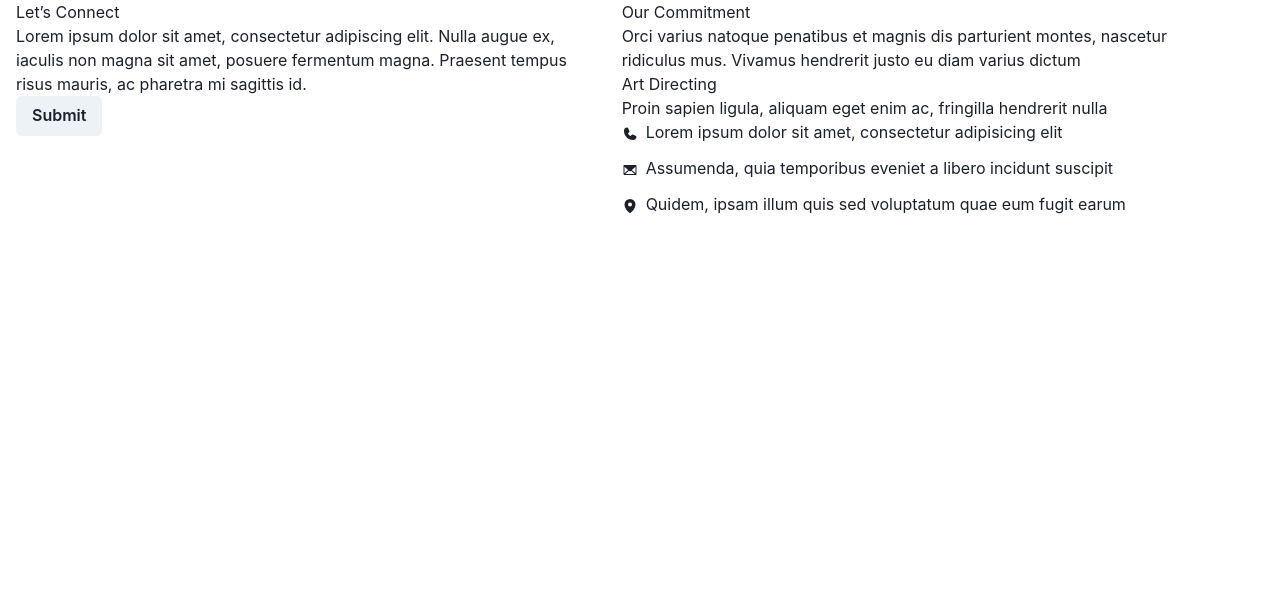
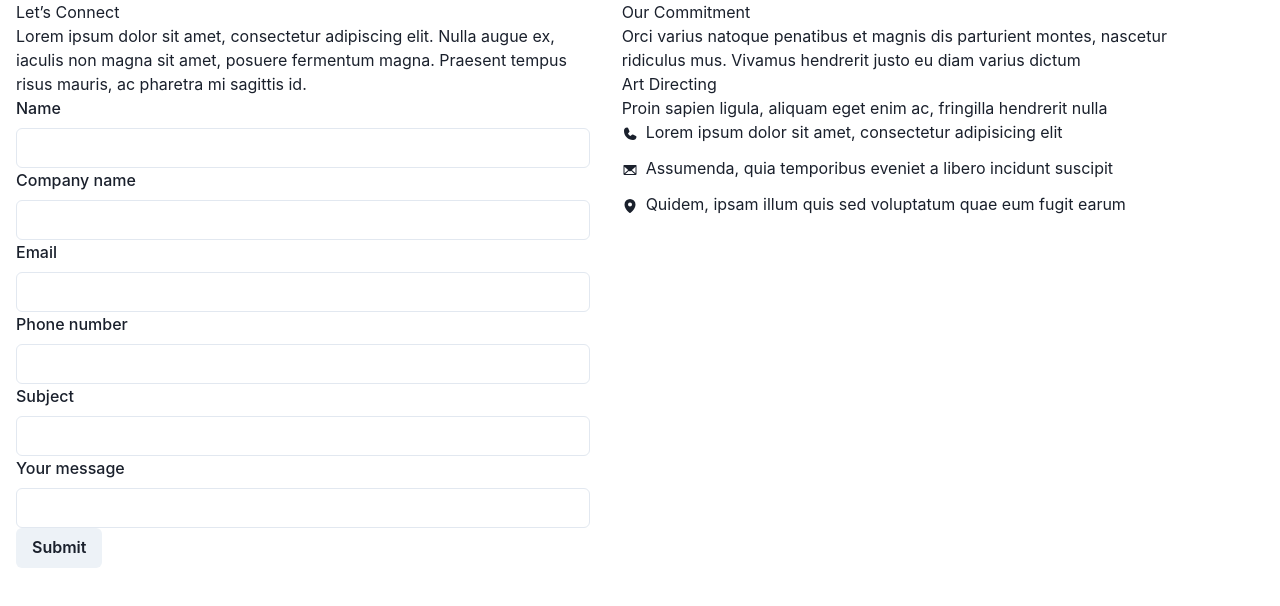
Before and after one commit to VivianeMayra/page-form, a React (Vite) app: page / in a window 1280 px wide. Shown: the top 606 px of the page. Built offline with nearby package versions, Linux system fonts and the light colour scheme.

Commit message:
Criação de componente para padronizar inputs

```diff
--- a/src/App.tsx
+++ b/src/App.tsx
@@ -1,6 +1,16 @@
-import { Box, Flex, Container, Text, Button } from "@chakra-ui/react"
-import { List, ListItem, ListIcon } from "@chakra-ui/react"
+import {
+  Box,
+  Flex,
+  Container,
+  Text,
+  Button,
+  List,
+  ListItem,
+  ListIcon,
+} from "@chakra-ui/react"
+
 import { Phone, Envelope, MapPin } from "@phosphor-icons/react"
+import { TextInput } from "./components/TextInput"
 
 export function App() {
   return (
@@ -16,6 +26,12 @@ export function App() {
           </Text>
         </Container>
         <Container>
+          <TextInput label="Name" type="text" />
+          <TextInput label="Company name" type="text" />
+          <TextInput label="Email" type="text" />
+          <TextInput label="Phone number" type="text" />
+          <TextInput label="Subject" type="text" />
+          <TextInput label="Your message" type="text" />
           <Button>Submit</Button>
         </Container>
       </Box>
--- /dev/null
+++ b/src/components/TextInput.tsx
@@ -0,0 +1,13 @@
+import { FormControl, FormLabel, Input } from "@chakra-ui/react"
+interface TextInputProps {
+  label: string
+  type: string
+}
+export function TextInput({ label, type }: TextInputProps) {
+  return (
+    <FormControl>
+      <FormLabel>{label}</FormLabel>
+      <Input type={type} />
+    </FormControl>
+  )
+}
```
